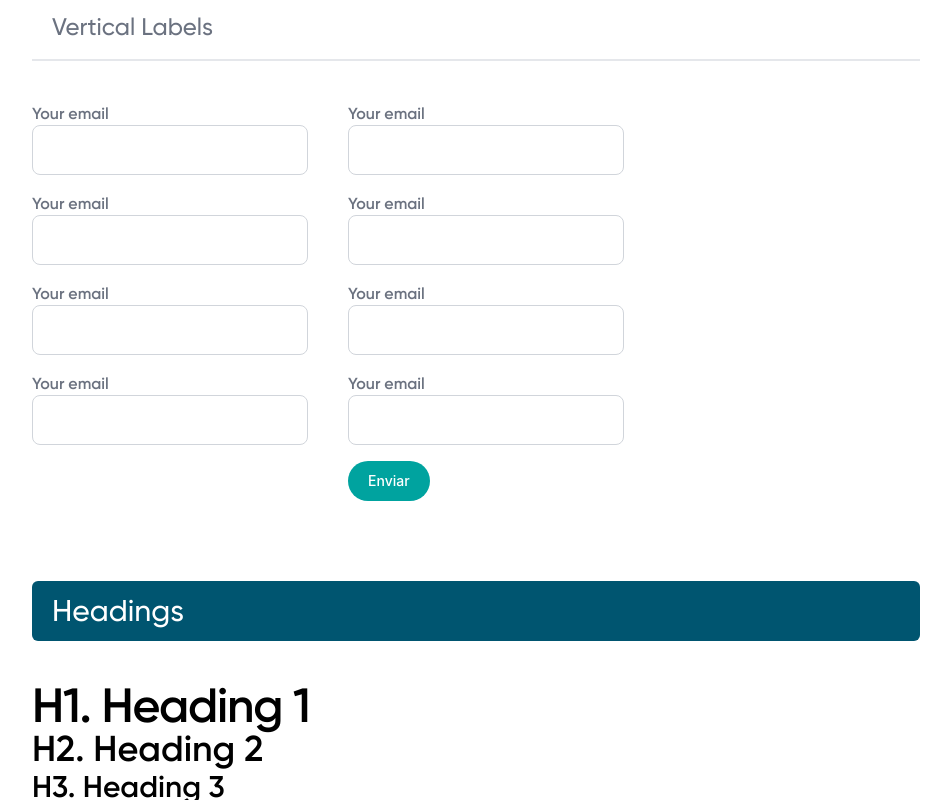
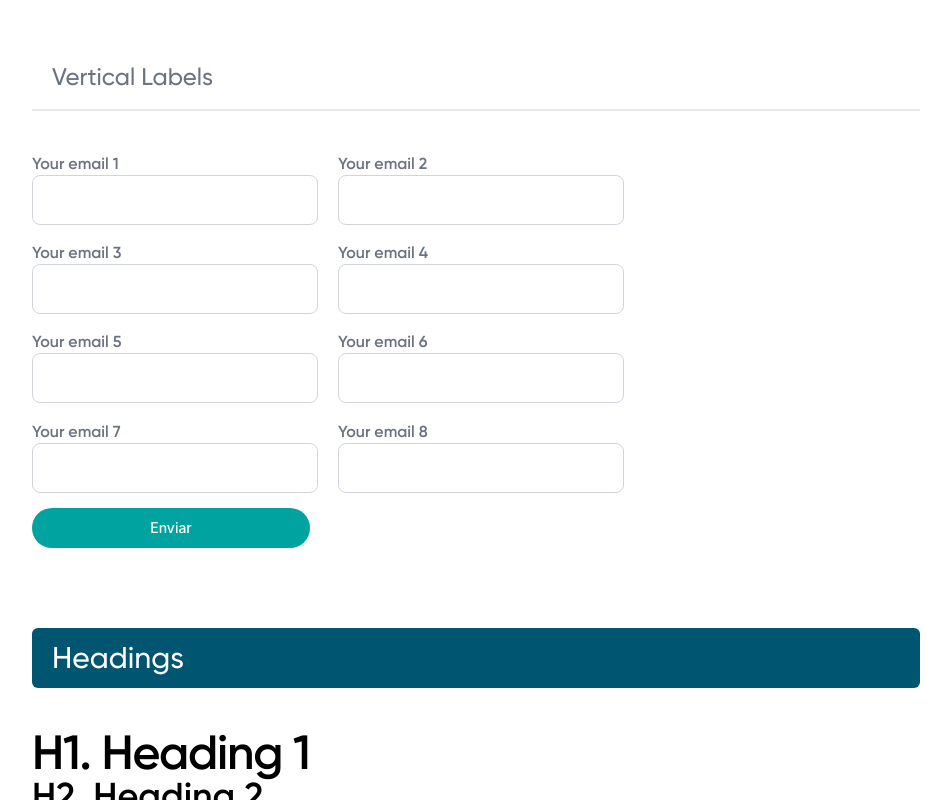
Before and after one commit to llanero7/encomer, a website: page public/design-system.html in a window 1280 px wide. Shown: the part 639-1439 px from the top of the page, without its empty margins (324-1275 px from the left). Drawn offline with nearby package versions, Linux system fonts and the light colour scheme.

Commit message:
fix two columns form

```diff
--- a/public/design-system.html
+++ b/public/design-system.html
@@ -32,6 +32,7 @@
                 </div>
                 <div class="md:w-2/3">
                     <input type="search" id="default-search" class="input" required="yes">
+                    <input type="search" id="default-search" class="block w-full p-4 text-md text-blue-300	 border border-gray-300 rounded-lg bg-white focus:ring-blue-300 focus:border-gray-300 italic font-gilroyRegular" placeholder="Desde - Hasta" required="">
                 </div>
             </div>
 
@@ -88,48 +89,44 @@
         <br /><br />
         <h4 class="px-5 mb-10 text-gray-500 border-b-2 pb-4 font-gilroyMedium">Vertical Labels</h4>
 
+        <div class="lg:w-4/6">
+            <div class="md:grid grid-cols-2 gap-5">
 
-        <div class="lg:w-4/6">
-            <div class="md:grid grid-cols-2 gap-10">
-                <div>
-                    <div class="input-group vertical mb-6">
-                        <label for="email">Your email</label>
+                    <div class="input-group vertical">
+                        <label for="email">Your email 1</label>
                         <input type="text">
                     </div>
-                    <div class="input-group vertical mb-6">
-                        <label for="email">Your email</label>
+                    <div class="input-group vertical">
+                        <label for="email">Your email 2</label>
                         <input type="text">
                     </div>
-                    <div class="input-group vertical mb-6">
-                        <label for="email">Your email</label>
+                    <div class="input-group vertical">
+                        <label for="email">Your email 3</label>
                         <input type="text">
                     </div>
-                    <div class="input-group vertical mb-6">
-                        <label for="email">Your email</label>
+                    <div class="input-group vertical">
+                        <label for="email">Your email 4</label>
                         <input type="text">
                     </div>
-                </div>
-                <!-- ... -->
-                <div>
-                    <div class="input-group vertical mb-6">
-                        <label for="email">Your email</label>
+                    <div class="input-group vertical">
+                        <label for="email">Your email 5</label>
                         <input type="text">
                     </div>
-                    <div class="input-group vertical mb-6">
-                        <label for="email">Your email</label>
+                    <div class="input-group vertical">
+                        <label for="email">Your email 6</label>
                         <input type="text">
                     </div>
-                    <div class="input-group vertical mb-6">
-                        <label for="email">Your email</label>
+                    <div class="input-group vertical">
+                        <label for="email">Your email 7</label>
                         <input type="text">
                     </div>
-                    <div class="input-group vertical mb-6">
-                        <label for="email">Your email</label>
+                    <div class="input-group vertical">
+                        <label for="email">Your email 8</label>
                         <input type="text">
                     </div>
 
                     <button type="button" class="btn-primary">Enviar</button>
-                </div>
+
               </div>
     </div>
 
--- a/src/input.css
+++ b/src/input.css
@@ -79,6 +79,9 @@
     opacity: 1;
 }
 
+
+
+/*----------------------------------------------------*/
 
 .profile-dropbown {
     border-radius: 20px;
@@ -231,7 +234,13 @@ body h6, .h6 {
 
 /*----------------  Vertical From -------------------*/
 .input-group.vertical {
-    @apply md:block md:items-center mb-4
+    @apply md:block md:items-center mb-4 ;
+    margin-bottom: -0.3rem;
+}
+@media (max-width: 767px) {
+    .input-group.vertical {
+        margin-bottom: 0.7rem;
+    }
 }
 
 .input-group.vertical label {
@@ -240,5 +249,5 @@ body h6, .h6 {
 
 
 .input-group.vertical input {
-    @apply block w-full p-3 border border-gray-300 rounded-lg bg-white focus:ring-blue-300 focus:border-gray-300 italic font-gilroyRegular text-gray-500;
+    @apply block w-full p-3 border border-gray-300 focus:ring-blue-300 focus:border-gray-300 rounded-lg bg-white italic font-gilroyRegular text-gray-500;
 }
```
Also changed, not shown: dist/output.css, 1 other file.
